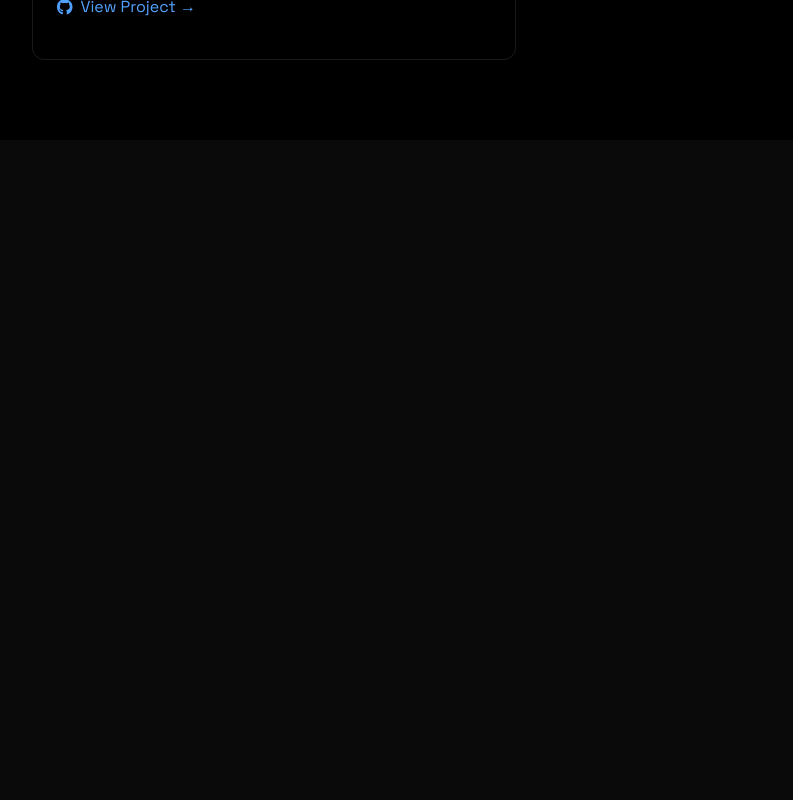
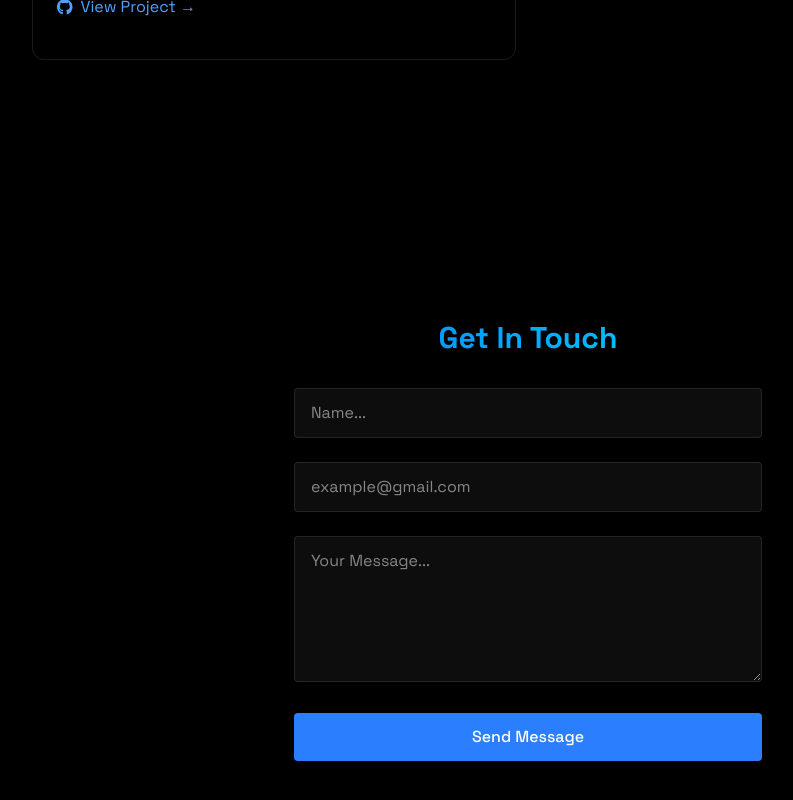
Before and after one commit to gihantha/portfolio, a React (Vite) app: page / in a window 1280 px wide. Shown: the part 3918-4718 px from the top of the page, without its empty margins (112-905 px from the left). Before the commit the page ends 4058 px from the top, so only its background shows below. Built offline with nearby package versions, Linux system fonts and the light colour scheme.

Commit message:
feat(Contact): created form to contact customers - Integrated the email functionality with the help of Emailjs

```diff
--- a/src/App.jsx
+++ b/src/App.jsx
@@ -7,6 +7,7 @@
 import { Home } from "./components/sections/Home";
 import { About } from "./components/sections/About";
 import { Projects } from "./components/sections/Projects";
+import { Contact } from "./components/sections/Contact";
 
 function App() {
   const [isLoaded, setIsLoaded] = useState(false);
@@ -25,6 +26,7 @@
         <Home />
         <About />
         <Projects />
+        <Contact />
       </div>
     </>
   );
--- a/src/components/sections/Contact.jsx
+++ b/src/components/sections/Contact.jsx
@@ -0,0 +1,96 @@
+import { useState } from "react";
+import { RevealOnScroll } from "../RevealOnScroll";
+import emailjs from "emailjs-com";
+
+export const Contact = () => {
+  const [formData, setFormData] = useState({
+    name: "",
+    email: "",
+    message: "",
+  });
+
+  const handleSubmit = (e) => {
+    e.preventDefault();
+
+    emailjs
+      .sendForm(
+        import.meta.env.VITE_SERVICE_ID,
+        import.meta.env.VITE_TEMPLATE_ID,
+        e.target,
+        import.meta.env.VITE_PUBLIC_KEY
+      )
+      .then((result) => {
+        alert("Message Sent");
+        setFormData({ name: "", email: "", message: "" });
+      })
+      .catch(() => alert("Oops! Something went wrong. Please try again."));
+  };
+  return (
+    <section
+      id="contact"
+      className="min-h-screen flex items-center justify-center py-20"
+    >
+      <RevealOnScroll>
+        <div className="px-4 w-full min-w-[300px] md:w-[500px] sm:w-2/3 p-6">
+          <h2 className="text-3xl font-bold mb-8 bg-gradient-to-r from-blue-500 to-cyan-400 bg-clip-text text-transparent text-center">
+            {" "}
+            Get In Touch
+          </h2>
+          <form className="space-y-6" onSubmit={handleSubmit}>
+            <div className="relative">
+              <input
+                type="text"
+                id="name"
+                name="name"
+                required
+                value={formData.name}
+                className="w-full bg-white/5 border border-white/10 rounded px-4 py-3 text-white transition focus:outline-none focus:border-blue-500 focus:bg-blue-500/5"
+                placeholder="Name..."
+                onChange={(e) =>
+                  setFormData({ ...formData, name: e.target.value })
+                }
+              />
+            </div>
+
+            <div className="relative">
+              <input
+                type="email"
+                id="email"
+                name="email"
+                required
+                value={formData.email}
+                className="w-full bg-white/5 border border-white/10 rounded px-4 py-3 text-white transition focus:outline-none focus:border-blue-500 focus:bg-blue-500/5"
+                placeholder="example@gmail.com"
+                onChange={(e) =>
+                  setFormData({ ...formData, email: e.target.value })
+                }
+              />
+            </div>
+
+            <div className="relative">
+              <textarea
+                id="message"
+                name="message"
+                required
+                rows={5}
+                value={formData.message}
+                className="w-full bg-white/5 border border-white/10 rounded px-4 py-3 text-white transition focus:outline-none focus:border-blue-500 focus:bg-blue-500/5"
+                placeholder="Your Message..."
+                onChange={(e) =>
+                  setFormData({ ...formData, message: e.target.value })
+                }
+              />
+            </div>
+
+            <button
+              type="submit"
+              className="w-full bg-blue-500 text-white py-3 px-6 rounded font-medium transition relative overflow-hidden hover:-translate-y-0.5 hover:shadow-[0_0_15px_rgba(59,130,246,0.4)]"
+            >
+              Send Message
+            </button>
+          </form>
+        </div>
+      </RevealOnScroll>
+    </section>
+  );
+};
```
Also changed, not shown: src/components/RevealOnScroll.jsx (line endings or trailing spaces), 1 other file (tests, documents, lock files or other folders).
